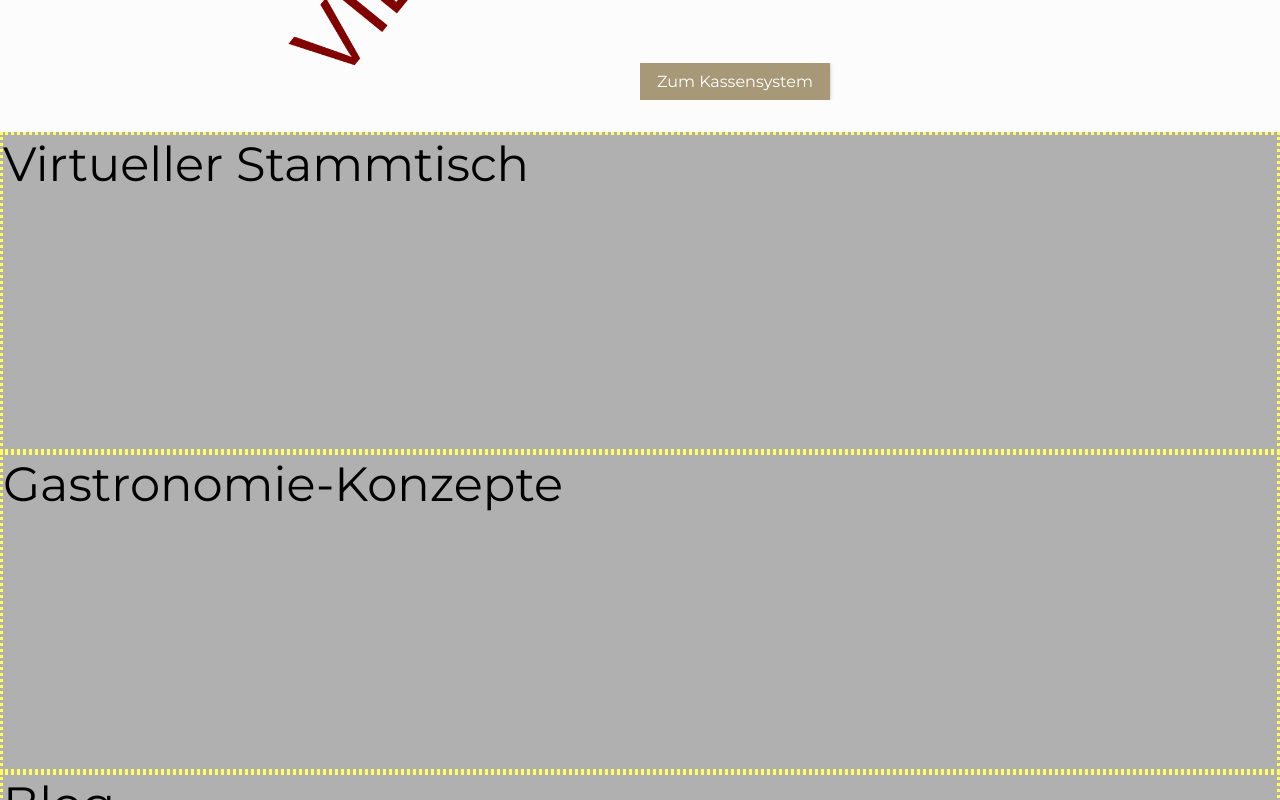
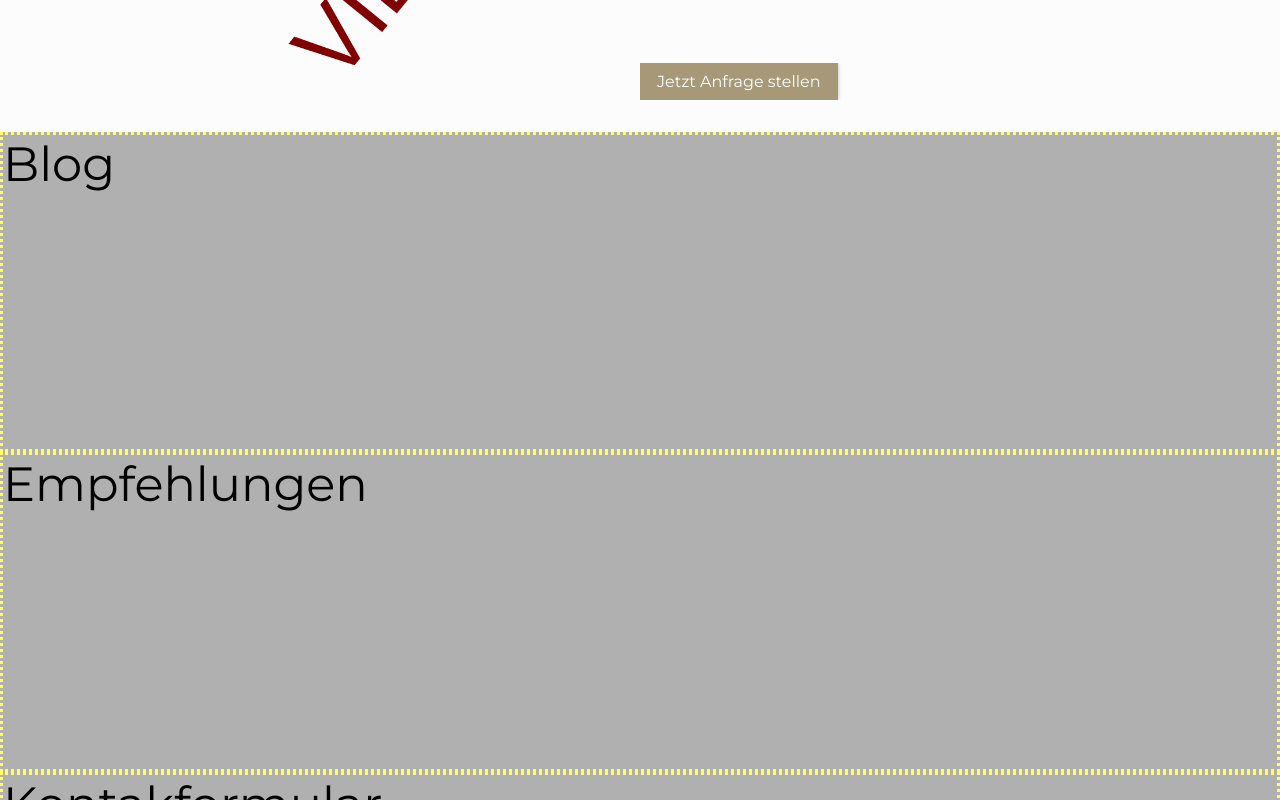
Before and after one commit to VictoriaStudios/gastronauti, a Next.js app: page / in a window 1280 px wide. Shown: the part 1720-2520 px from the top of the page. Built offline with nearby package versions, Linux system fonts and the light colour scheme; a web font is replaced by a local one.

Commit message:
Added a carousel and a recommendations page

```diff
--- a/components/Kassensystem.js
+++ b/components/Kassensystem.js
@@ -1,6 +1,7 @@
 import styles from '../styles/Kassensystem.module.css'
 import Button from './Button'
 import Image from 'next/image'
+import { scrollTo } from '../utilities/scrollTo'
 
 const Kassensystem = (props) => {
     return (
@@ -18,7 +19,7 @@ const Kassensystem = (props) => {
                 <div className={styles.kassenText}>
                     Modular, schnell und flexibel: Das gastronauti Kassensystem ist das Herz Ihres Betriebs und steuert genau das, was Sie möchten. Inklusive Cloud-Support & Küchenmonitor!
                     <div>
-                        <Button onClick={() => console.log("click")}>Zum Kassensystem</Button>
+                        <Button onClick={() => scrollTo(props.scrollRef)}>Jetzt Anfrage stellen</Button>
                     </div>
                 </div>
                 {/* Finish this button action once a page is done */}
--- a/pages/index.js
+++ b/pages/index.js
@@ -30,10 +30,8 @@ export default function Home() {
             <Introduction scrollRef={kontaktRef} />
           </div>
           <div ref={kassenRef}>
-            <Kassensystem/>
+            <Kassensystem scrollRef={kontaktRef}/>
           </div>
-          <div className='placeholder'>Virtueller Stammtisch</div>
-          <div ref={gastroRef} className='placeholder'>Gastronomie-Konzepte</div>
           <div ref={blogRef} className='placeholder'>Blog</div>
           <div className='placeholder'>Empfehlungen</div>
           <div className='placeholder' ref={kontaktRef}>Kontakformular</div>
```
Also changed, not shown: components/Carousel.js (added, +13 -0 lines), components/Empfehlungen.js (added, +9 -0 lines), styles/Caraousel.module.css (added, +12 -0 lines).
